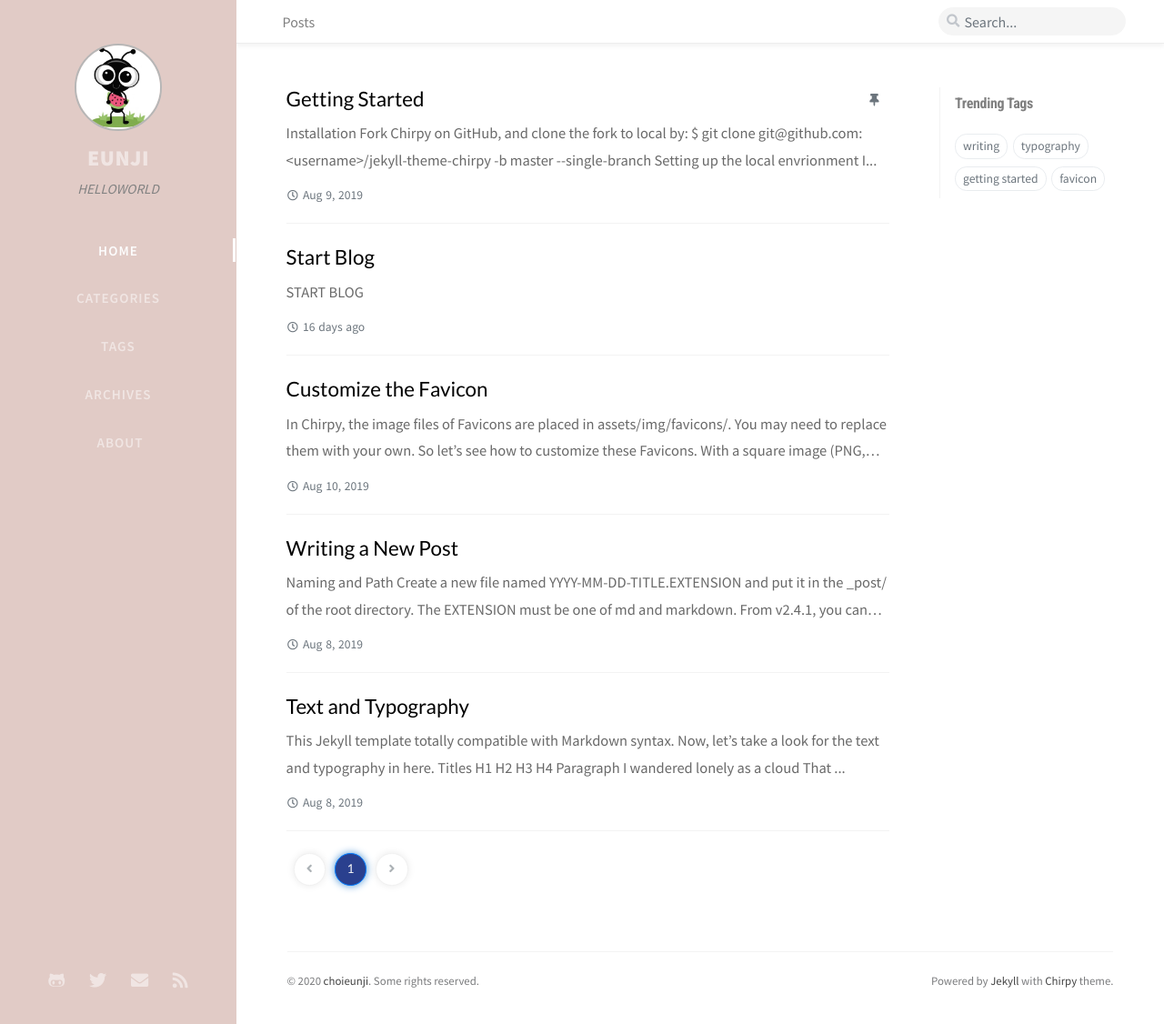
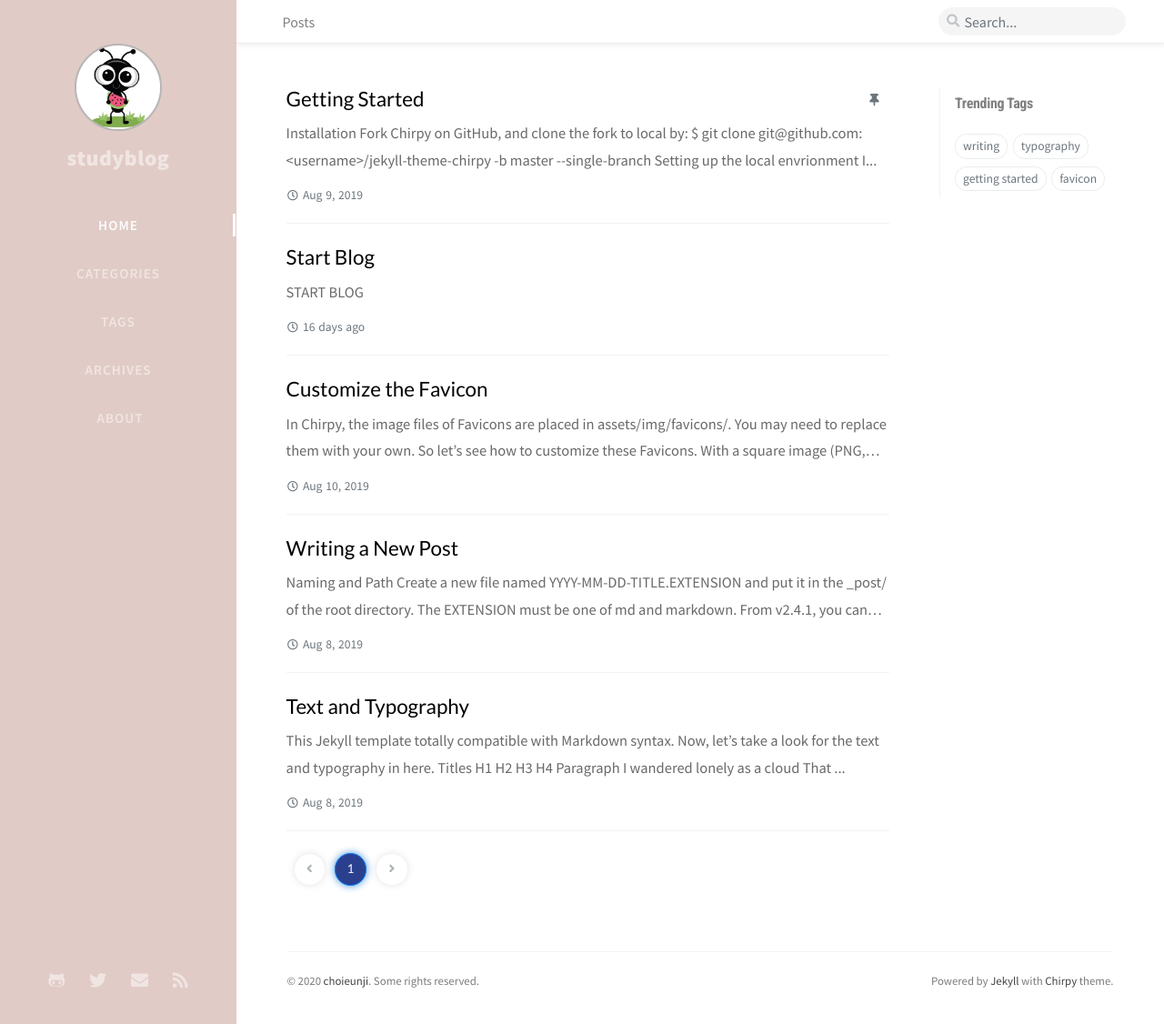
Before and after one commit to choieunii/choieunii.github.io, a Jekyll site: the page built from index.html, in a window 1280 px wide and 1126 px high. Shown: the whole window at 91% size. Built offline with Jekyll 4.4.1, drawn with Linux system fonts in a browser that asks for light colours; nearby versions of some CDN libraries; the list of posts is cut into pages by our own code; comment, search, counter and statistics services are not loaded.

Commit message:
Update _config.yml

```diff
--- a/_config.yml
+++ b/_config.yml
@@ -8,9 +8,9 @@
 # jekyll-seo-tag settings › https://github.com/jekyll/jekyll-seo-tag/blob/master/docs/usage.md
 #--------------------------
 
-title: EUNJI                        # the main title
+title: studyblog                     # the main title
 
-tagline: HELLOWORLD  # it will display as the sub-title
+tagline:   # it will display as the sub-title
 
 description: >-                        # used by seo meta and the atom feed
   A minimal, portfolio, sidebar,
```
